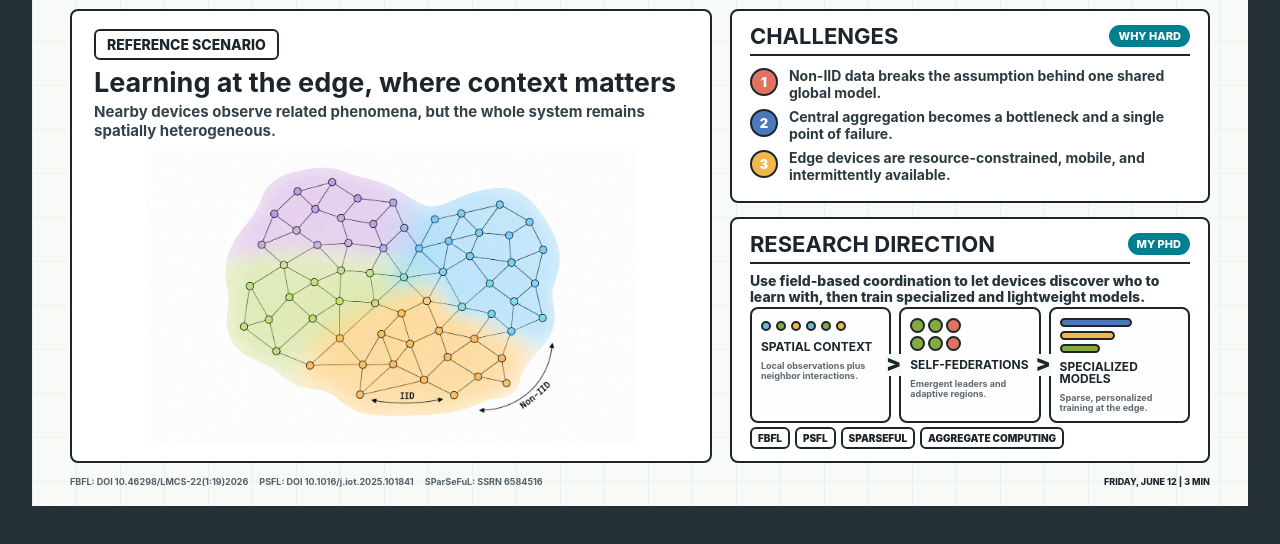
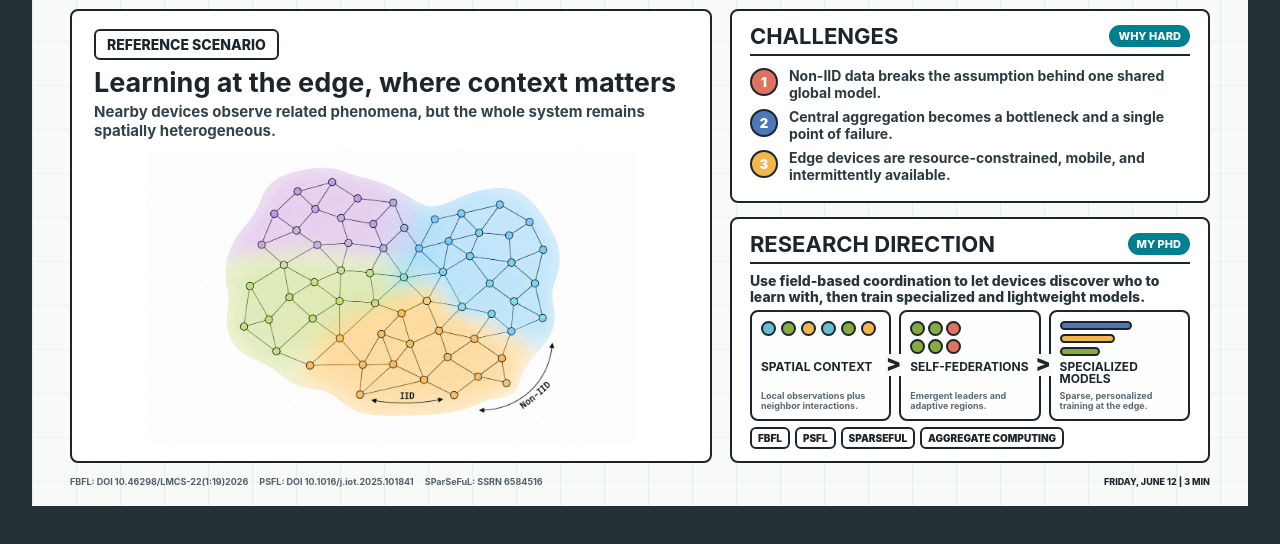
Before and after one commit to domm99/phd-symposium-2026-flash-talk, a website: page index.html in a window 1280 px wide. Shown: the part 236-780 px from the top of the page. Drawn offline with Linux system fonts and the light colour scheme.

Commit message:
better text alignment

```diff
--- a/index.html
+++ b/index.html
@@ -349,8 +349,9 @@
       padding: 9px 9px 8px;
       background: #fdfefd;
       display: grid;
+      grid-template-rows: 35px 25px auto;
       align-content: start;
-      gap: 8px;
+      gap: 5px;
     }
 
     .step:not(:last-child)::after {
@@ -371,12 +372,13 @@
     }
 
     .step b {
+      display: block;
       font-size: 12px;
       line-height: 1;
       text-transform: uppercase;
     }
 
-    .step span {
+    .step > span {
       color: var(--muted);
       font-size: 9px;
       line-height: 1.12;
@@ -386,13 +388,13 @@
     .dot-row {
       display: flex;
       gap: 5px;
-      align-items: center;
-      min-height: 15px;
+      align-items: start;
+      height: 35px;
     }
 
     .mini-dot {
-      width: 10px;
-      height: 10px;
+      width: 15px;
+      height: 15px;
       border: 2px solid var(--ink);
       border-radius: 50%;
       background: var(--cyan);
@@ -413,6 +415,8 @@
       grid-template-columns: repeat(3, 15px);
       grid-auto-rows: 15px;
       gap: 3px;
+      height: 35px;
+      align-content: start;
     }
 
     .cluster-icon i {
@@ -430,6 +434,7 @@
       gap: 4px;
       align-content: start;
       width: 72px;
+      height: 35px;
     }
 
     .bar {
```
